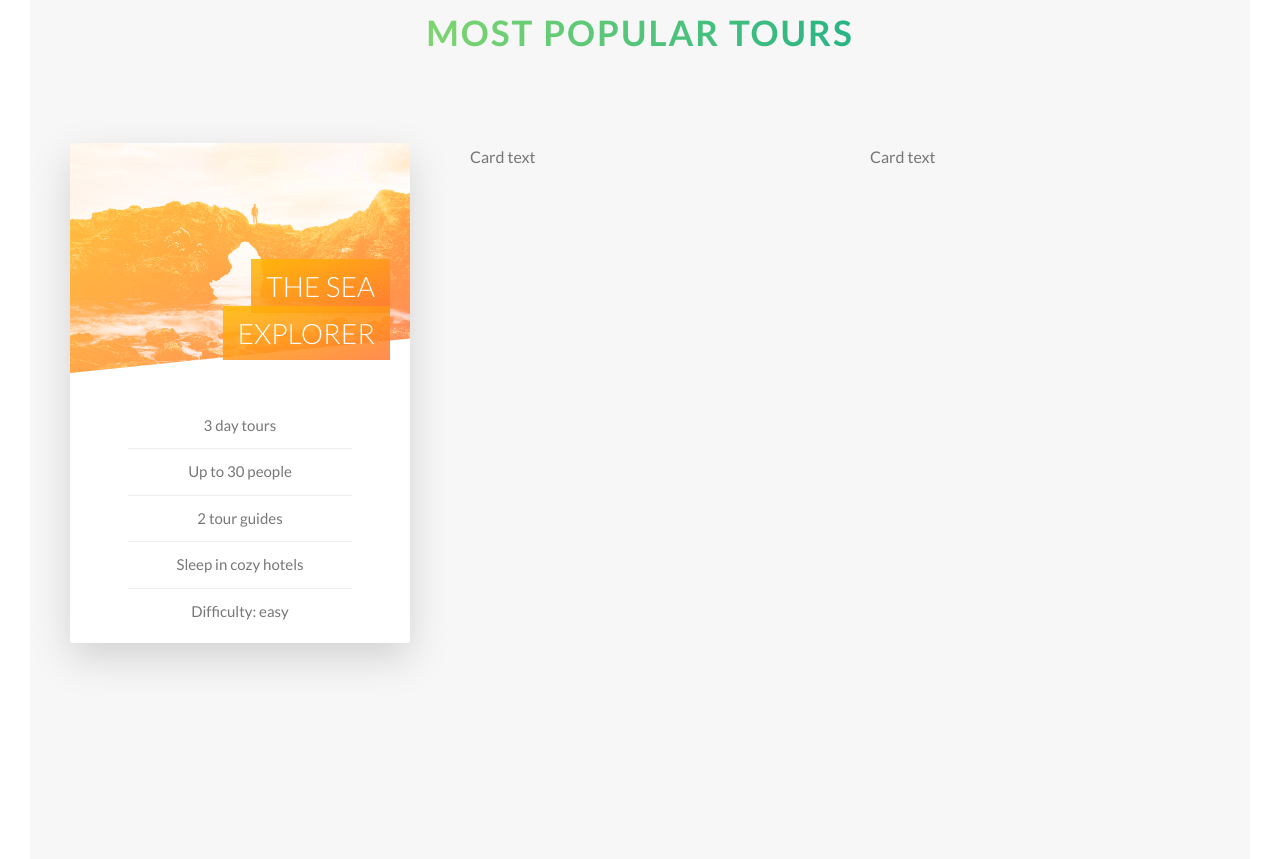
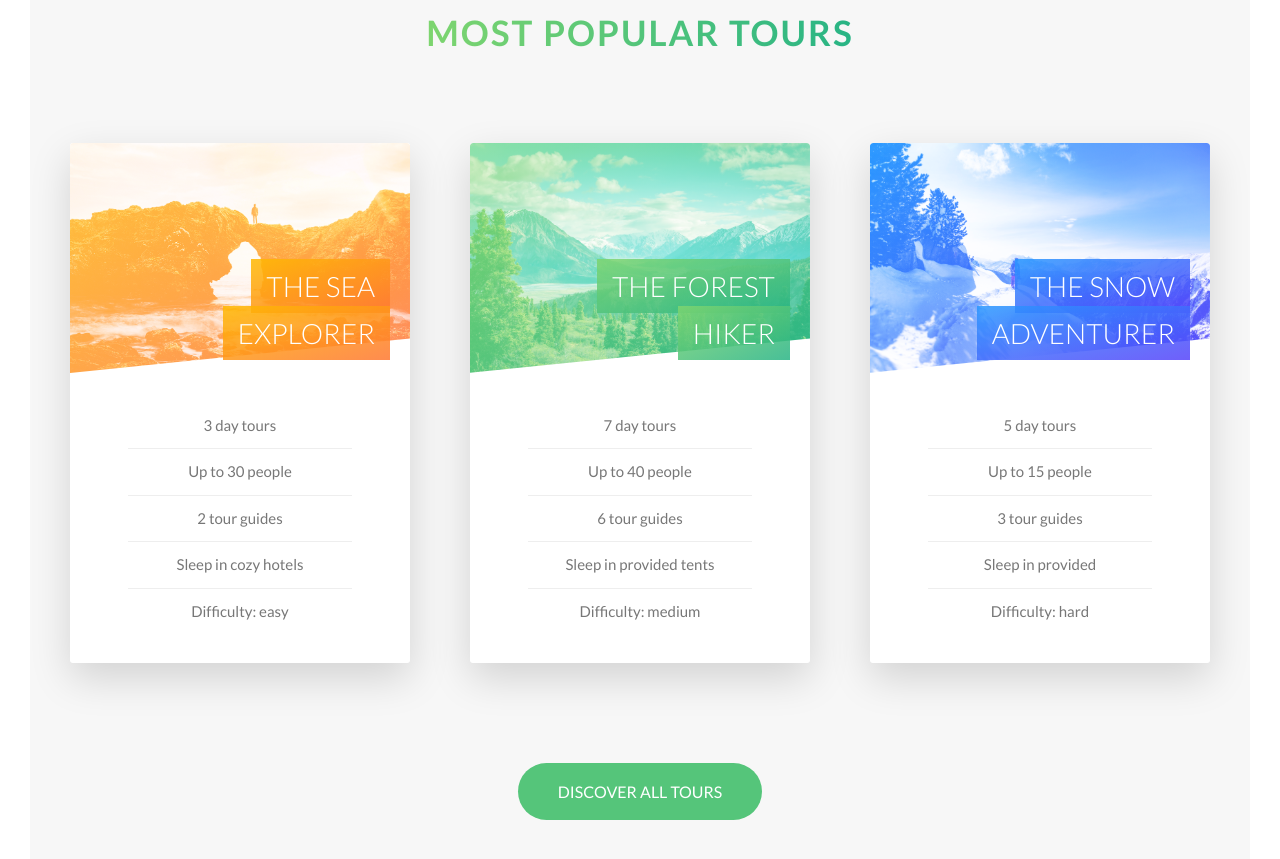
Before and after one commit to kimjeff49/udemy-course, a website: page Advanced CSS and Sass/Natours/index.html in a window 1280 px wide. Shown: the part 2359-3218 px from the top of the page. Drawn offline with Linux system fonts and the light colour scheme.

Commit message:
finishing card section for Natours

```diff
--- a/Advanced CSS and Sass/Natours/index.html
+++ b/Advanced CSS and Sass/Natours/index.html
@@ -154,7 +154,9 @@
                   &nbsp;
                 </div>
                 <h4 class="card__heading">
-                  <span class="card__heading-span card__heading-span--1"> The Sea Explorer </span>
+                  <span class="card__heading-span card__heading-span--1">
+                    The Sea Explorer
+                  </span>
                 </h4>
                 <div class="card__details">
                   <ul>
@@ -167,21 +169,85 @@
                 </div>
               </div>
               <div class="card__side card__side--back card__side--back-1">
-                BACK
+                <div class="card__cta">
+                  <div class="card__price-box">
+                    <p class="card__price-only">Only</p>
+                    <p class="card__price-value">$297</p>
+                  </div>
+                  <a href="#" class="btn btn--white">Book now!</a>
+                </div>
               </div>
             </div>
           </div>
           <div class="col-1-of-3">
             <div class="card">
-              Card text
+              <div class="card__side card__side--front">
+                <div class="card__picture card__picture--2">
+                  &nbsp;
+                </div>
+                <h4 class="card__heading">
+                  <span class="card__heading-span card__heading-span--2">
+                    The Forest Hiker
+                  </span>
+                </h4>
+                <div class="card__details">
+                  <ul>
+                    <li>7 day tours</li>
+                    <li>Up to 40 people</li>
+                    <li>6 tour guides</li>
+                    <li>Sleep in provided tents</li>
+                    <li>Difficulty: medium</li>
+                  </ul>
+                </div>
+              </div>
+              <div class="card__side card__side--back card__side--back-2">
+                <div class="card__cta">
+                  <div class="card__price-box">
+                    <p class="card__price-only">Only</p>
+                    <p class="card__price-value">$497</p>
+                  </div>
+                  <a href="#" class="btn btn--white">Book now!</a>
+                </div>
+              </div>
             </div>
           </div>
           <div class="col-1-of-3">
             <div class="card">
-              Card text
+              <div class="card__side card__side--front">
+                <div class="card__picture card__picture--3">
+                  &nbsp;
+                </div>
+                <h4 class="card__heading">
+                  <span class="card__heading-span card__heading-span--3">
+                    The Snow Adventurer
+                  </span>
+                </h4>
+                <div class="card__details">
+                  <ul>
+                    <li>5 day tours</li>
+                    <li>Up to 15 people</li>
+                    <li>3 tour guides</li>
+                    <li>Sleep in provided</li>
+                    <li>Difficulty: hard</li>
+                  </ul>
+                </div>
+              </div>
+              <div class="card__side card__side--back card__side--back-3">
+                <div class="card__cta">
+                  <div class="card__price-box">
+                    <p class="card__price-only">Only</p>
+                    <p class="card__price-value">$897</p>
+                  </div>
+                  <a href="#" class="btn btn--white">Book now!</a>
+                </div>
+              </div>
             </div>
           </div>
         </div>
+
+        <div class="u-center-text u-margin-top-huge">
+          <a href="#" class="btn btn--green">Discover all tours</a>
+          </div>
       </section>
     </main>
 
--- a/Advanced CSS and Sass/Natours/sass/base/_utilities.scss
+++ b/Advanced CSS and Sass/Natours/sass/base/_utilities.scss
@@ -3,3 +3,6 @@
 .u-margin-bottom-small { margin-bottom: 1.5rem; }
 .u-margin-bottom-medium { margin-bottom: 4rem; }
 .u-margin-bottom-big { margin-bottom: 8rem; }
+
+.u-margin-top-big { margin-top: 8rem; }
+.u-margin-top-huge { margin-top: 10rem; }
--- a/Advanced CSS and Sass/Natours/sass/components/_button.scss
+++ b/Advanced CSS and Sass/Natours/sass/components/_button.scss
@@ -52,6 +52,16 @@
       background-color: $color-white;
     }
   }
+
+
+  &--green {
+    background-color: $color-primary;
+    color: $color-white;
+
+    &::after {
+      background-color: $color-primary;
+    }
+  }
 }
 
 .btn-text {
--- a/Advanced CSS and Sass/Natours/sass/components/_card.scss
+++ b/Advanced CSS and Sass/Natours/sass/components/_card.scss
@@ -32,6 +32,22 @@
           $color-secondary-dark
         );
       }
+
+      &-2 {
+        background-image: linear-gradient(
+          to right bottom,
+          $color-primary-light,
+          $color-primary-dark
+        );
+      }
+
+      &-3 {
+        background-image: linear-gradient(
+          to right bottom,
+          $color-tertiary-light,
+          $color-tertiary-dark
+        );
+      }
     }
   }
 
@@ -48,7 +64,10 @@
     background-size: cover;
     height: 23rem;
     background-blend-mode: screen;
+    -webkit-clip-path: polygon(0 0, 100% 0, 100% 85%, 0 100%);
     clip-path: polygon(0 0, 100% 0, 100% 85%, 0 100%);
+    border-top-left-radius: 3px;
+    border-top-right-radius: 3px;
 
     &--1 {
       background-image: linear-gradient(
@@ -60,11 +79,21 @@
     }
 
     &--2 {
-      background-image: url(../img/nat-5.jpg);
+      background-image: linear-gradient(
+          to right bottom,
+          $color-primary-light,
+          $color-primary-dark
+        ),
+        url(../img/nat-6.jpg);
     }
 
     &--3 {
-      background-image: url(../img/nat-5.jpg);
+      background-image: linear-gradient(
+          to right bottom,
+          $color-tertiary-light,
+          $color-tertiary-dark
+        ),
+        url(../img/nat-7.jpg);
     }
   }
 
@@ -91,6 +120,22 @@
         rgba($color-secondary-dark, 0.85)
       );
     }
+
+    &--2 {
+      background-image: linear-gradient(
+        to right bottom,
+        rgba($color-primary-light, 0.85),
+        rgba($color-primary-dark, 0.85)
+      );
+    }
+
+    &--3 {
+      background-image: linear-gradient(
+        to right bottom,
+        rgba($color-tertiary-light, 0.85),
+        rgba($color-tertiary-dark, 0.85)
+      );
+    }
   }
 
   &__details {
@@ -110,4 +155,30 @@
       }
     }
   }
+
+  //FRONT SIDE STYLING
+  &__cta {
+    position: absolute;
+    top: 50%;
+    left: 50%;
+    transform: translate(-50%, -50%);
+    width: 90%;
+    text-align: center;
+  }
+
+  &__price-box {
+    text-align: center;
+    color: $color-white;
+    margin-bottom: 8rem;
+  }
+
+  &__price-only {
+    font-size: 1.4rem;
+    text-transform: uppercase;
+  }
+
+  &__price-value {
+    font-size: 6rem;
+    font-weight: 100;
+  }
 }
--- a/Advanced CSS and Sass/Natours/sass/layout/_header.scss
+++ b/Advanced CSS and Sass/Natours/sass/layout/_header.scss
@@ -7,6 +7,7 @@
   url(../img/hero.jpg);
   background-size: cover;
   background-position: top;
+  -webkit-clip-path: polygon(0 0, 100% 0, 100% 75vh, 0 100%);
   clip-path: polygon(0 0, 100% 0, 100% 75vh, 0 100%);
 
   &__logo-box {
--- a/Advanced CSS and Sass/Natours/sass/pages/_home.scss
+++ b/Advanced CSS and Sass/Natours/sass/pages/_home.scss
@@ -23,6 +23,6 @@
 
 .section-tours {
   background-color: $color-grey-light-1;
-  padding: 25rem 0 50rem 0;
+  padding: 25rem 0 15rem 0;
   margin-top: -10rem;
 }
```
Also changed, not shown: Advanced CSS and Sass/Natours/css/style.css.
